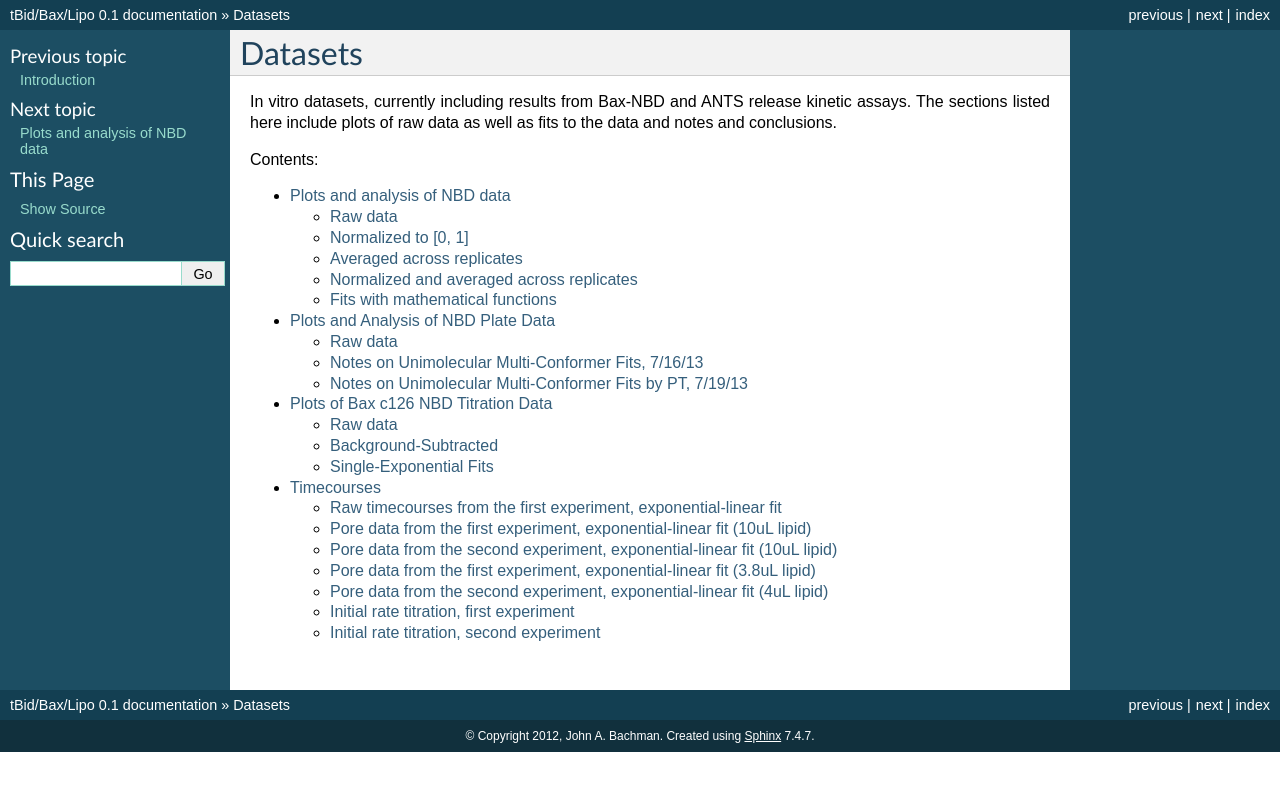
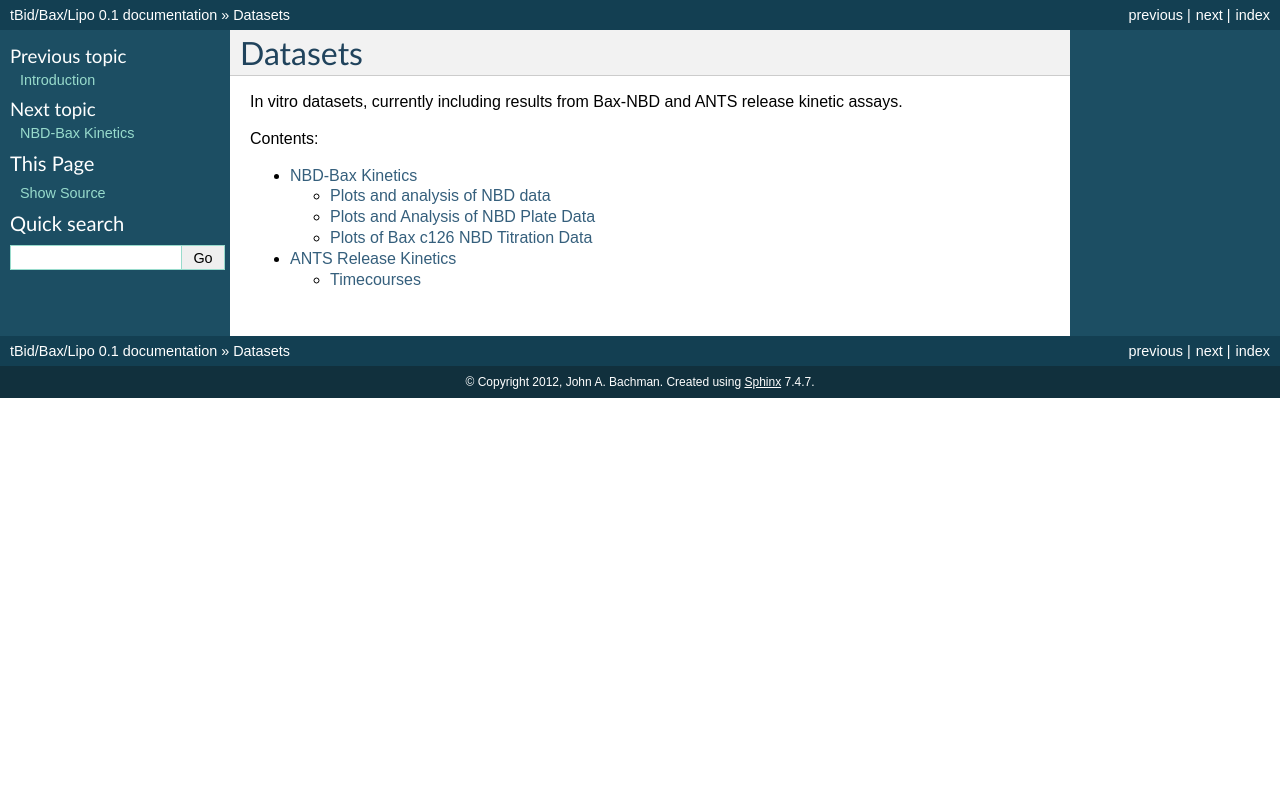
Before and after one commit to johnbachman/tBidBaxLipo, a Sphinx documentation site: the page built from doc/datasets/index.rst, in a window 1280 px wide. Shown: the top 791 px of the page. Built offline with Sphinx 7.4.7, drawn with Linux system fonts in a browser that asks for light colours; formulas are drawn with MathJax 3; pages that are not in the unit, such as notebooks, are missing from menus.

Commit message:
Refactored dataset docs into directories

```diff
--- a/doc/datasets/index.rst
+++ b/doc/datasets/index.rst
@@ -2,15 +2,12 @@ Datasets
 ========
 
 In vitro datasets, currently including results from Bax-NBD and ANTS release
-kinetic assays. The sections listed here include plots of raw data as well as
-fits to the data and notes and conclusions.
+kinetic assays.
 
 Contents:
 
 .. toctree::
    :maxdepth: 2
 
-   nbd_data
-   nbd_plate_data
-   nbd_c126_titration_data
-   grid_data
+   nbd_bax/index
+   ants/index
--- a/doc/datasets/nbd_c126_titration_data.rst
+++ b/doc/datasets/nbd_bax/c126_titration.rst
@@ -14,7 +14,7 @@ By Bax Concentration
     from matplotlib.font_manager import FontProperties
     import pickle
 
-    data = pickle.load(open('../../tbidbaxlipo/data/'
+    data = pickle.load(open('../../../tbidbaxlipo/data/'
                             'nbd_c126_titration_data.pck'))
 
     def do_legend():
@@ -96,7 +96,7 @@ Single-Exponential Fits
     from tbidbaxlipo.util import fitting
     import numpy as np
 
-    data = pickle.load(open('../../tbidbaxlipo/data/'
+    data = pickle.load(open('../../../tbidbaxlipo/data/'
                             'nbd_c126_titration_data.pck'))
 
     def plot_bg_sub_exp_fits(bax_conc):
--- a/doc/modules/index.rst
+++ b/doc/modules/index.rst
@@ -8,4 +8,3 @@ tBid/Bax/Lipo Module Reference
    models/index
    mcmc/index
    reporters/index
-   report
```
Also changed, not shown: doc/datasets/ants/index.rst (added, +13 -0 lines), doc/datasets/nbd_bax/index.rst (added, +16 -0 lines), doc/datasets/ants/tbid_bax_lipo_1.rst (renamed from doc/datasets/grid_data.rst), doc/datasets/nbd_bax/plate_1.rst (renamed from doc/datasets/nbd_plate_data.rst), doc/datasets/nbd_bax/pti_1.rst (renamed from doc/datasets/nbd_data.rst), 1 other file.
